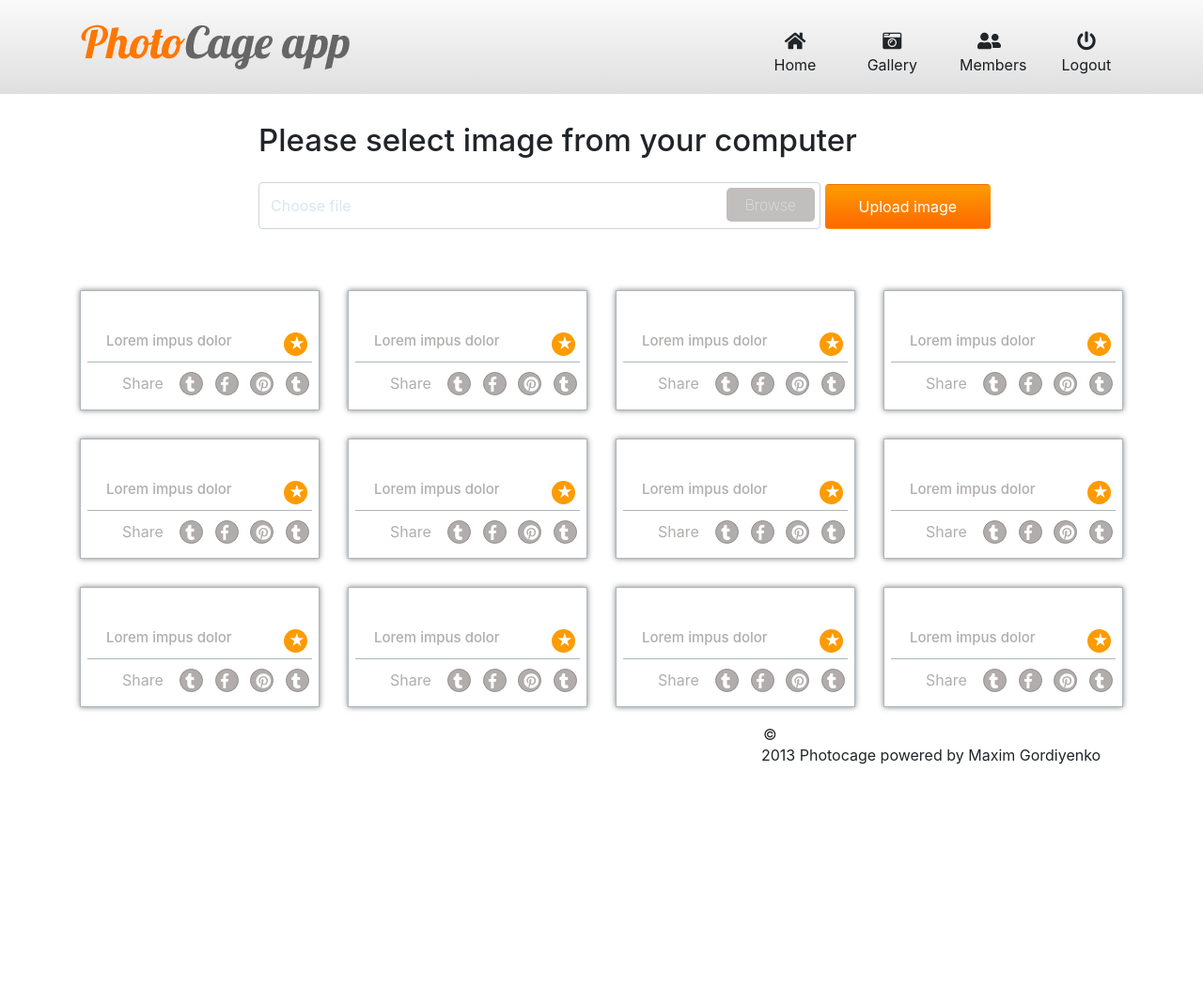
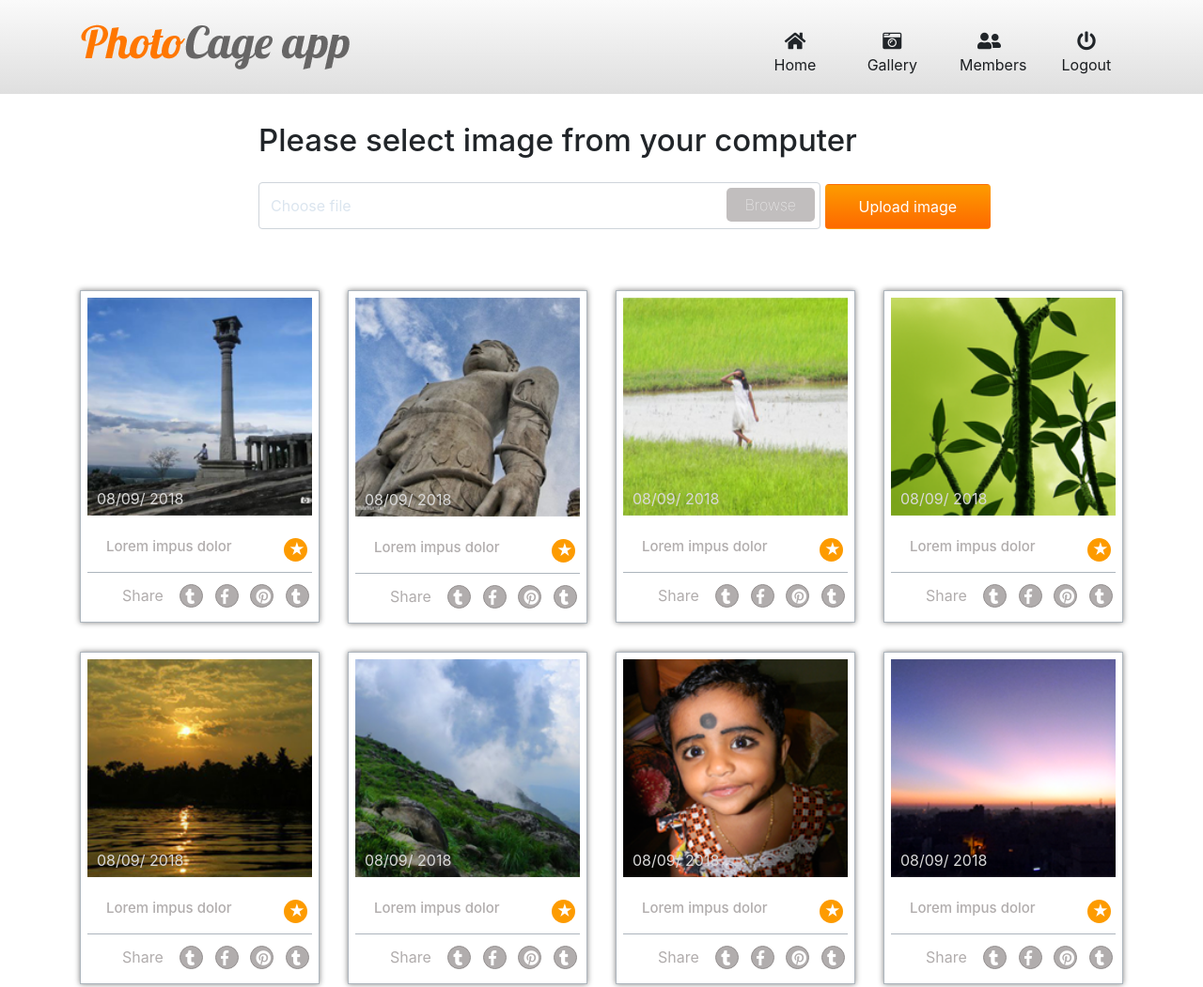
Before and after one commit to MaximGordiyenko/Gallery-Theme, a plain HTML site: page index.html in a window 1280 px wide. Shown: the top 1051 px of the page at 94% size. Before the commit the page ends 832 px from the top, so only its background shows below. Drawn offline with nearby package versions, Linux system fonts and the light colour scheme.

Commit message:
style.css/less added hover to loop and Added two images

```diff
--- a/assets/css/style.less
+++ b/assets/css/style.less
@@ -95,13 +95,28 @@ nav {
             margin: 15px 0;
             padding: 7px 7px 0;
             box-shadow: 0 0 6px 0 gray;
-            img {
+            &:hover:after {
+                content: url("@{path}/loop.png");
+                display: inline-block;
+                width: 10px;
+                height: 10px;
+                position: absolute;
+                top: 105px;
+                left: 105px;
+            }
+            .img-responsive {
                 width: 100%;
+            }
+            .data {
+                color: #d9d9d9;
+                position: relative;
+                top: -30px;
+                left: 10px;
             }
             div:nth-of-type(1) {
                 display: flex;
                 justify-content: space-between;
-                padding: 13px 5px 5px 20px;
+                padding: 0 5px 10px 20px;
                 color: @txt-bg;
                 border-bottom: 1px solid #ADB5BD;
                 h6 {
@@ -124,7 +139,7 @@ nav {
             div:nth-of-type(2) {
                 display: flex;
                 justify-content: space-between;
-                margin-top: 10px;
+                margin-top: 12px;
                 padding: 0 3px 0 7px;
                 p {
                     padding: 0 5px 0 30px;
@@ -166,12 +181,12 @@ nav {
         .copyright {
             margin-left: auto;
             width: 400px;
+            display: flex;
             &:before {
                 content: "\00A9";
                 display: inline-block;
                 position: relative;
-                top: 2px;
-                left: 2px;
+                left: -5px;
             }
         }
     }
--- a/index.html
+++ b/index.html
@@ -45,6 +45,7 @@
         <div class="col-lg-3 col-md-4 col-sm-6">
             <div class="block">
                 <img class="img-responsive" src="assets/image/obelisk.png" alt="">
+                <span class="data">08/09/ 2018</span>
                 <div>
                     <h6>Lorem impus dolor</h6>
                     <span></span>
@@ -61,6 +62,7 @@
         <div class="col-lg-3 col-md-4 col-sm-6">
             <div class="block">
                 <img class="img-responsive" src="assets/image/china.png" alt="">
+                <span class="data">08/09/ 2018</span>
                 <div>
                     <h6>Lorem impus dolor</h6>
                     <span></span>
@@ -77,6 +79,7 @@
         <div class="col-lg-3 col-md-4 col-sm-6">
             <div class="block">
                 <img class="img-responsive" src="assets/image/woman.png" alt="">
+                <span class="data">08/09/ 2018</span>
                 <div>
                     <h6>Lorem impus dolor</h6>
                     <span></span>
@@ -93,6 +96,7 @@
         <div class="col-lg-3 col-md-4 col-sm-6">
             <div class="block">
                 <img class="img-responsive" src="assets/image/tree.png" alt="">
+                <span class="data">08/09/ 2018</span>
                 <div>
                     <h6>Lorem impus dolor</h6>
                     <span></span>
@@ -109,6 +113,7 @@
         <div class="col-lg-3 col-md-4 col-sm-6">
             <div class="block">
                 <img class="img-responsive" src="assets/image/sunset.png" alt="">
+                <span class="data">08/09/ 2018</span>
                 <div>
                     <h6>Lorem impus dolor</h6>
                     <span></span>
@@ -125,6 +130,7 @@
         <div class="col-lg-3 col-md-4 col-sm-6">
             <div class="block">
                 <img class="img-responsive" src="assets/image/hill.png" alt="">
+                <span class="data">08/09/ 2018</span>
                 <div>
                     <h6>Lorem impus dolor</h6>
                     <span></span>
@@ -141,6 +147,7 @@
         <div class="col-lg-3 col-md-4 col-sm-6">
             <div class="block">
                 <img class="img-responsive" src="assets/image/girl.png" alt="">
+                <span class="data">08/09/ 2018</span>
                 <div>
                     <h6>Lorem impus dolor</h6>
                     <span></span>
@@ -157,6 +164,7 @@
         <div class="col-lg-3 col-md-4 col-sm-6">
             <div class="block">
                 <img class="img-responsive" src="assets/image/sunset2.png" alt="">
+                <span class="data">08/09/ 2018</span>
                 <div>
                     <h6>Lorem impus dolor</h6>
                     <span></span>
@@ -173,6 +181,7 @@
         <div class="col-lg-3 col-md-4 col-sm-6">
             <div class="block">
                 <img class="img-responsive" src="assets/image/stone.png" alt="">
+                <span class="data">08/09/ 2018</span>
                 <div>
                     <h6>Lorem impus dolor</h6>
                     <span></span>
@@ -189,6 +198,7 @@
         <div class="col-lg-3 col-md-4 col-sm-6">
             <div class="block">
                 <img class="img-responsive" src="assets/image/baterfly.png" alt="">
+                <span class="data">08/09/ 2018</span>
                 <div>
                     <h6>Lorem impus dolor</h6>
                     <span></span>
@@ -205,6 +215,7 @@
         <div class="col-lg-3 col-md-4 col-sm-6">
             <div class="block">
                 <img class="img-responsive" src="assets/image/bird.png" alt="">
+                <span class="data">08/09/ 2018</span>
                 <div>
                     <h6>Lorem impus dolor</h6>
                     <span></span>
@@ -221,6 +232,7 @@
         <div class="col-lg-3 col-md-4 col-sm-6">
             <div class="block">
                 <img class="img-responsive" src="assets/image/net.png" alt="">
+                <span class="data">08/09/ 2018</span>
                 <div>
                     <h6>Lorem impus dolor</h6>
                     <span></span>
```
Also changed, not shown: assets/css/style.css, assets/image/baterfly.png (added), assets/image/bird.png (added), assets/image/china.png (added), assets/image/girl.png (added), assets/image/hill.png (added), assets/image/loop.png (added), assets/image/net.png (added), assets/image/obelisk.png (added), assets/image/stone.png (added), assets/image/sunset.png (added), assets/image/sunset2.png (added), assets/image/tree.png (added), assets/image/woman.png (added), 1 other file.
